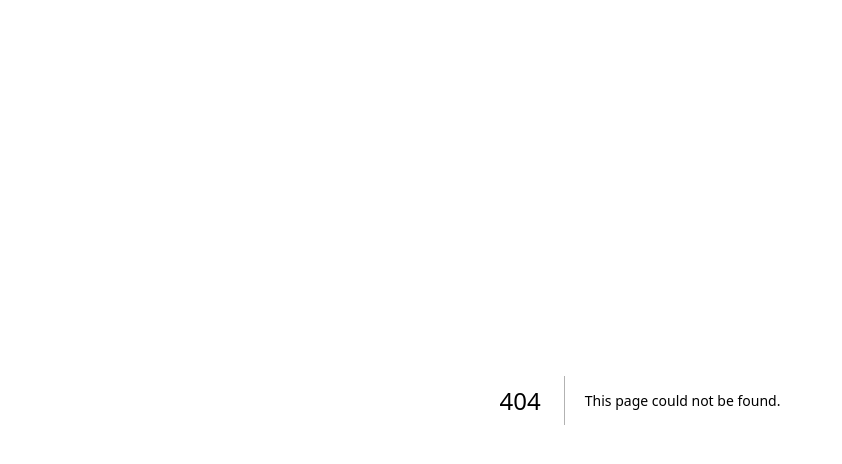
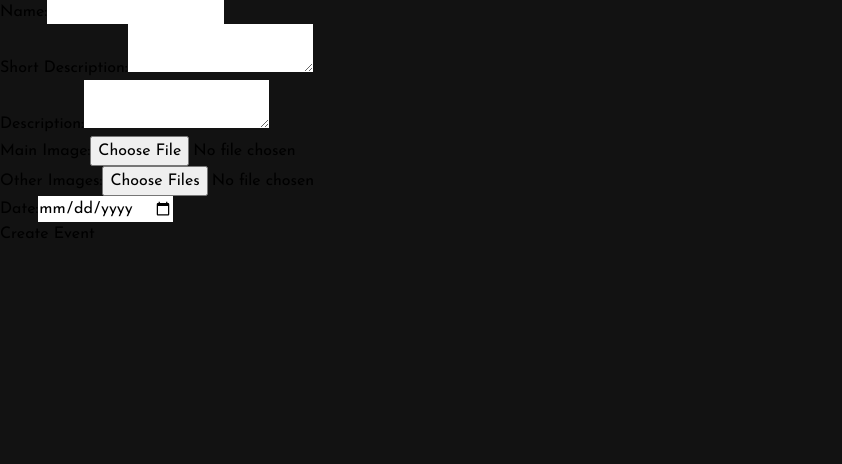
Before and after one commit to VeldinS/kud, a Next.js app: page /admin/events/create in a window 1280 px wide. Before the commit this address had no page. Shown: the top 464 px of the page, without its empty margins (0-842 px from the left). Built offline with nearby package versions, Linux system fonts and the light colour scheme; a web font is replaced by a local one.

Commit message:
events upload route & form

```diff
--- /dev/null
+++ b/src/app/admin/events/create/page.jsx
@@ -0,0 +1,72 @@
+'use client';
+
+import { useState } from 'react';
+
+export default function NewEvent() {
+    const [name, setName] = useState('');
+    const [shortDescription, setShortDescription] = useState('');
+    const [description, setDescription] = useState('');
+    const [mainImage, setMainImage] = useState(null);
+    const [otherImages, setOtherImages] = useState([]);
+    const [date, setDate] = useState('');
+
+    const handleSubmit = async (e) => {
+        e.preventDefault();
+
+        const formData = new FormData();
+        formData.append('name', name);
+        formData.append('short_description', shortDescription);
+        formData.append('description', description);
+        formData.append('main_image', mainImage);
+        formData.append('date', date);
+
+        otherImages.forEach((image, index) => {
+            formData.append('other_images', image);
+        });
+
+        try {
+            const response = await fetch('/api/events/create', {
+                method: 'POST',
+                body: formData
+            });
+
+            if (response.ok) {
+                console.log('Event created successfully!');
+            } else {
+                console.error('Error creating event');
+            }
+        } catch (error) {
+            console.error('Error submitting form:', error);
+        }
+    };
+
+    return (
+        <form onSubmit={handleSubmit}>
+            <div>
+                <label>Name:</label>
+                <input className={'text-black'} type="text" value={name} onChange={(e) => setName(e.target.value)} required />
+            </div>
+            <div>
+                <label>Short Description:</label>
+                <textarea className={'text-black'} value={shortDescription} onChange={(e) => setShortDescription(e.target.value)} required />
+            </div>
+            <div>
+                <label>Description:</label>
+                <textarea className={'text-black'} value={description} onChange={(e) => setDescription(e.target.value)} required />
+            </div>
+            <div>
+                <label>Main Image:</label>
+                <input type="file" accept="image/*" onChange={(e) => setMainImage(e.target.files[0])} required />
+            </div>
+            <div>
+                <label>Other Images:</label>
+                <input type="file" accept="image/*" multiple onChange={(e) => setOtherImages([...e.target.files])} />
+            </div>
+            <div>
+                <label>Date:</label>
+                <input className={'text-black'} type="date" value={date} onChange={(e) => setDate(e.target.value)} required />
+            </div>
+            <button type="submit">Create Event</button>
+        </form>
+    );
+}
```
